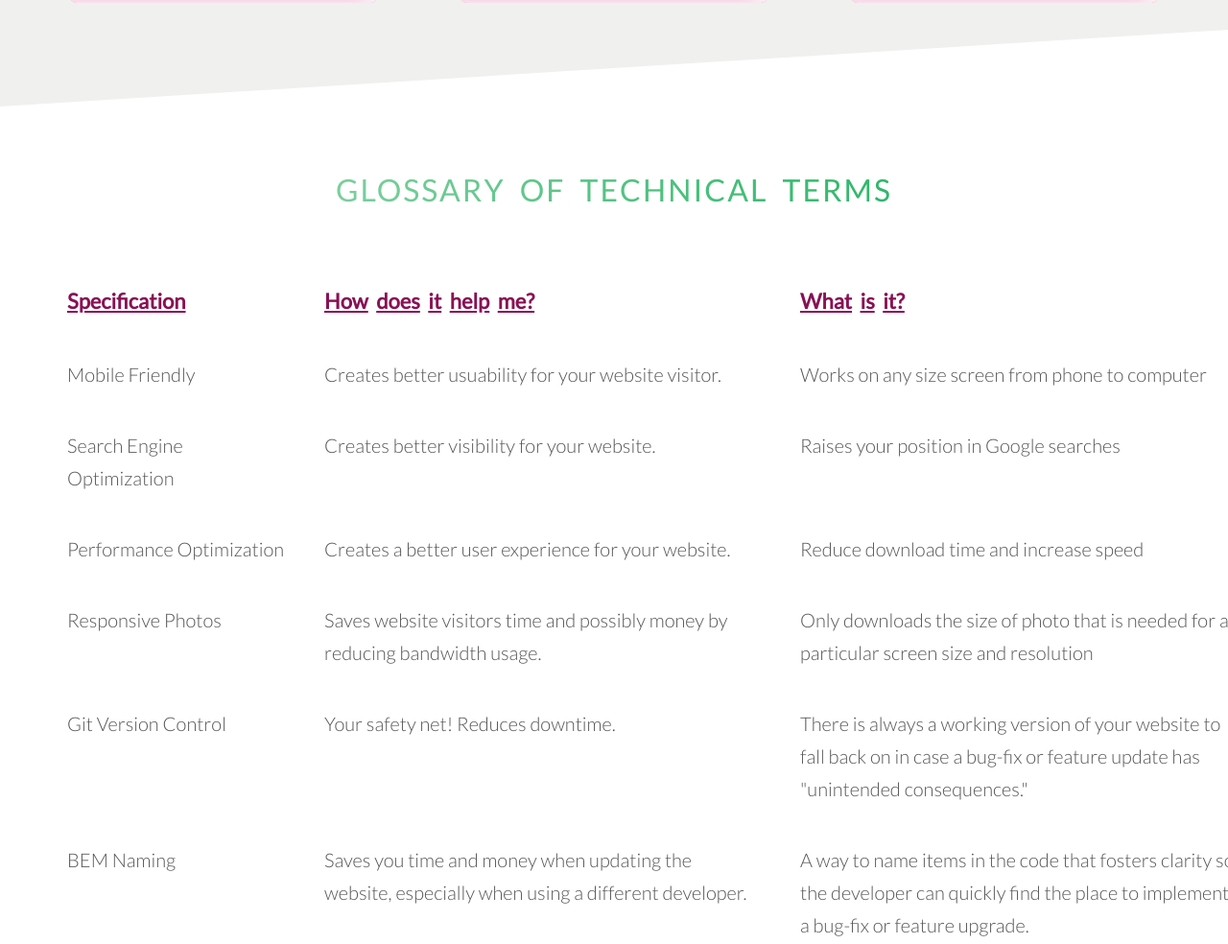
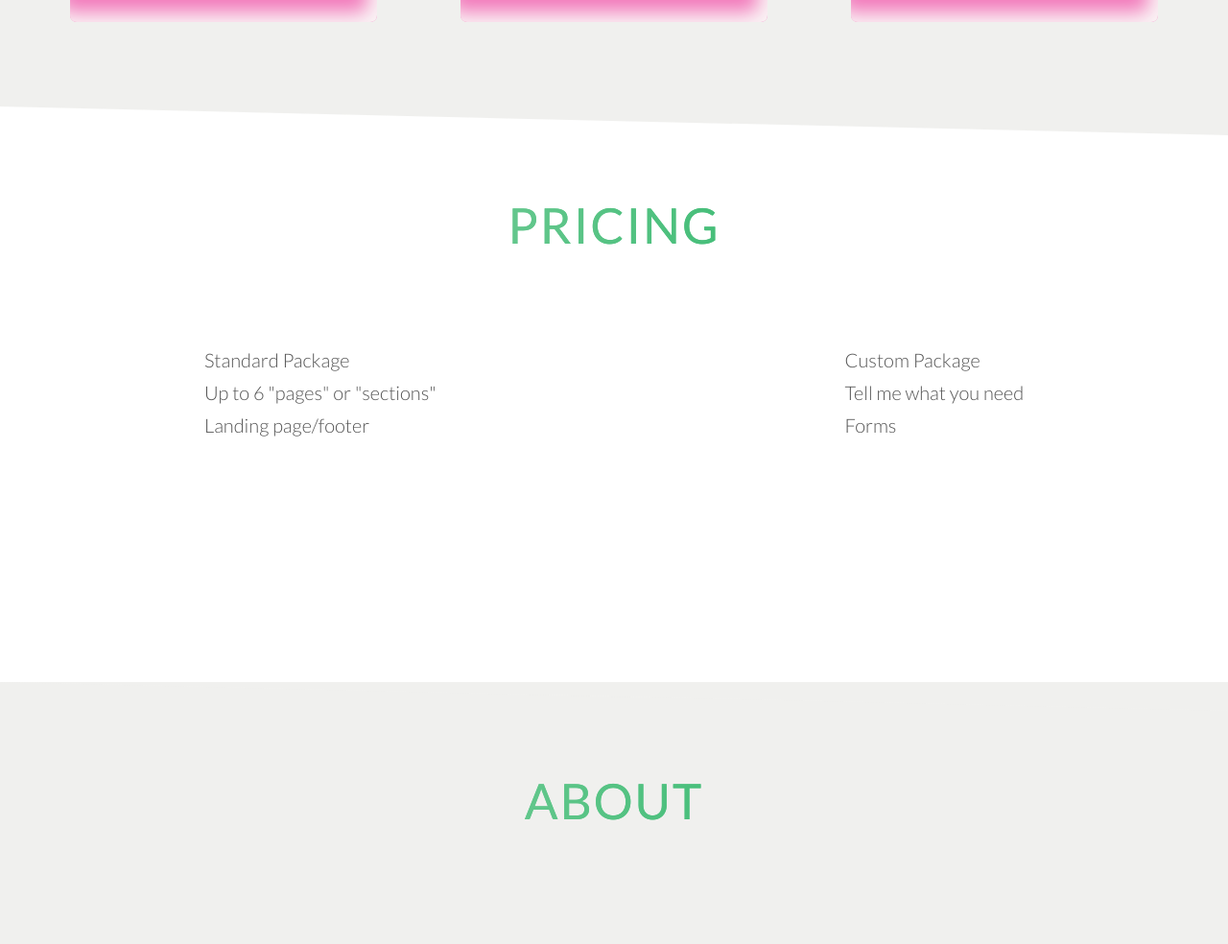
Before and after one commit to tmurvv/take2techsitesass, a website: page index.html in a window 1280 px wide. Shown: the part 1289-2273 px from the top of the page at 96% size. Drawn offline with nearby package versions, Linux system fonts and the light colour scheme.

Commit message:
working on pricing section

```diff
--- a/index.html
+++ b/index.html
@@ -96,7 +96,7 @@
                     <ul class="o-list">
                         <li>mobile friendly</li>
                         <li>responsive images</li>
-                        <li>javascript/php</li>
+                        <li>javascript/PHP</li>
                         <li>html forms</li>
                         <li>search engine optimization</li>
                         <li>performance optimization</li>
@@ -127,7 +127,7 @@
                             <a href="#reponsivePhotos">responsive images</a>
                         </li>
                         <li>
-                            <a href="#advcss">advanced css</a>
+                            <a href="#advcss">advanced CSS</a>
                         </li>
                         <li>
                             <a href="#git">Git versioning</a>
@@ -136,7 +136,7 @@
                             <a href="#bem">BEM naming</a>
                         </li>
                         <li>
-                            <a href="#node">Build process using node</a>
+                            <a href="#node">Node build process</a>
                         </li>
                     </ul>
                     <button type="button" class="o-btn">Visit Site</button>
@@ -172,7 +172,10 @@
                             <a href="#sass">Sass</a>
                         </li>
                         <li>
-                            <a href="#node">Build process using node</a>
+                            <a href="#node">Node build process</a>
+                        </li>
+                        <li>
+                            <a href="#architechture">7-1 Architechture</a>
                         </li>
 
                     </ul>
@@ -184,11 +187,33 @@
         </div>
     </section>
 
+    <section class="sectionPricing" id="pricing">
+        <div class="sectionPricing__header">
+                <h2 class="sectionPricing__header">Pricing</h2>
+        </div>
+        <div class="pricing">
+            <div class="pricing__package">Standard Package
+                <div class="pricing__package--item">Up to 6 "pages" or "sections"</div>
+                <div class="pricing__package--item">Landing page/footer</div>
+            </div>
+            <div class="pricing__package">Custom Package
+                <div class="pricing__package--item">Tell me what you need</div>
+                <div class="pricing__package--item">Forms</div>
+            </div>
+        </div>
+    </section>
+    <section class="sectionAbout" id="about">
+            <div class="sectionAbout__header">
+                    <h2 class="sectionAbout__header">About</h2>
+            </div>
+    </section>
     <section class="sectionGlossary">
         <h2 class="sectionGlossary__header">Glossary of Technical Terms</h2>
         <div class="glossary">
             <div class="glossary__item glossary__item-firstRow">
-                <div class="glossary__item--term"><span class="u-underline">Specification</span></div>
+                <div class="glossary__item--term">
+                    <span class="u-underline">Specification</span>
+                </div>
                 <div class="glossary__item--helps">
                     <span class="u-underline">How</span>&nbsp;
                     <span class="u-underline">does</span>&nbsp;
@@ -197,9 +222,9 @@
                     <span class="u-underline">me?</span>
                 </div>
                 <div class="glossary__item--meaning">
-                        <span class="u-underline">What</span>&nbsp;
-                        <span class="u-underline">is</span>&nbsp;
-                        <span class="u-underline">it?</span>
+                    <span class="u-underline">What</span>&nbsp;
+                    <span class="u-underline">is</span>&nbsp;
+                    <span class="u-underline">it?</span>
                 </div>
 
             </div>
@@ -297,10 +322,17 @@
 
 
     </section>
+    <footer class="footer" id="footer">
+        Footer
+    </footer>
+
+</body>
+
+</html>
 
 
-    <!-- comment out grid class divs  below and then copy and paste as needed -->
-    <!-- <section class="grid-test ">
+<!-- comment out grid class divs  below and then copy and paste as needed -->
+<!-- <section class="grid-test ">
         <h3>If you see rows and columns below then your grid is working:</h3>
         <br/>
         <div class="row ">
@@ -364,7 +396,3 @@
             </div>
         </div>
     </section> -->
-
-</body>
-
-</html>
--- a/sass/base/_base.scss
+++ b/sass/base/_base.scss
@@ -8,7 +8,7 @@ html {
     //This defines what our default font is in rems. We decided we wanted 1 rem to default to = 10px.
     //We chose 10px for ease of conversion from px to rem
     font-size: 62.5%; // 1 rem = 10px or 10px/16px = 62.5%
-    background-color: $colorWhite;
+    background-color: $colorOffwhite;
 }
 
 //BTW Media queries do not refer to the rem size we defined above.
--- /dev/null
+++ b/sass/components/_about.scss
@@ -0,0 +1,9 @@
+.sectionAbout {
+    &__header {
+        @include clipTextDark;
+        font-size: 160%;
+        margin: 4rem 0;
+        text-align: center;
+        width: 100%;
+    }
+}
--- a/sass/components/_glossary.scss
+++ b/sass/components/_glossary.scss
@@ -1,7 +1,9 @@
 .sectionGlossary__header {
     @include clipTextDark;
     font-size: 160%;
-    margin-top: 6rem;
+    margin-top: 8rem;
+
+
 }
 
 .glossary {
--- /dev/null
+++ b/sass/components/_pricing.scss
@@ -0,0 +1,22 @@
+.sectionPricing {
+    &__header {
+        @include clipTextDark;
+        font-size: 160%;
+        margin: 4rem 0;
+        text-align: center;
+        width: 100%;
+    }
+}
+
+.pricing {
+    width: 100%;
+
+    display: inline-flex;
+    justify-content: space-around;
+
+    &__package {
+        display: flex;
+        flex-flow: column;
+        justify-content: space-between;
+    }
+}
--- a/sass/components/_projects.scss
+++ b/sass/components/_projects.scss
@@ -3,7 +3,7 @@
     &__header {
         @include clipTextDark;
         font-size: 160%;
-        margin: 4rem 0 2rem -2.5rem;
+        margin: 4rem 0;
         text-align: center;
         width: 100%;
 
--- a/sass/layout/_header.scss
+++ b/sass/layout/_header.scss
@@ -3,16 +3,6 @@ HEADER ELEMENTS INSTRUCTIONS
 ////////////////////*/
 
 .header {
-
-    background-image: linear-gradient(to right bottom, rgba($colorPrimary-light, .8), rgba($colorPrimary-dark, .8)), url(../img/valleyTenPeaks.jpg);
-    background-repeat: no-repeat;
-    background-position: center;
-    background-size: cover;
-    height: 75vh;
-    position: relative;
-    background-color: $colorOffwhite;
-    clip-path: polygon(0 0, 100% 0, 100% 65vh, 0 100%);
-
 
     &__topLineWrapper {
         height: 15%;
--- a/sass/layout/_pages.scss
+++ b/sass/layout/_pages.scss
@@ -1,10 +1,42 @@
+.header {
+    background-image: linear-gradient(to right bottom, rgba($colorPrimary-light, .8), rgba($colorPrimary-dark, .8)), url(../img/valleyTenPeaks.jpg);
+    background-repeat: no-repeat;
+    background-position: center;
+    background-size: cover;
+    height: 75vh;
+    position: relative;
+    clip-path: polygon(0 0, 100% 0, 100% 65vh, 0 100%);
+}
+
 .sectionProjects {
+
     background-color: $colorOffwhite;
     height: 80rem;
     padding: 3rem;
-    clip-path: polygon(0 0, 100% 0, 100% 90%, 0 100%);
+    clip-path: polygon(0 0, 100% 6rem, 100% 100%, 0 100%);
+
+}
+
+.sectionPricing {
+    background-color: $colorWhite;
+    height: 60rem;
+    width: 100%;
+    clip-path: polygon(0 0, 100% 5%, 100% 100%, 0 100%);
+}
+
+.sectionAbout {
+    background-color: $colorOffwhite;
+    height: 60rem;
+    width: 100%;
+    clip-path: polygon(0 0, 100% 5%, 100% 100%, 0 100%);
 }
 
 .sectionGlossary {
     background-color: $colorWhite;
+    clip-path: polygon(0 0, 100% 5%, 100% 100%, 0 100%);
 }
+
+.footer {
+    background-color: $colorGrey-dark3;
+    height: 20rem;
+}
--- a/sass/main.scss
+++ b/sass/main.scss
@@ -17,3 +17,5 @@
 @import "components/testcss";
 @import "components/projects";
 @import "components/glossary";
+@import "components/pricing";
+@import "components/about";
```
Also changed, not shown: css/style.css, 2 other files.
